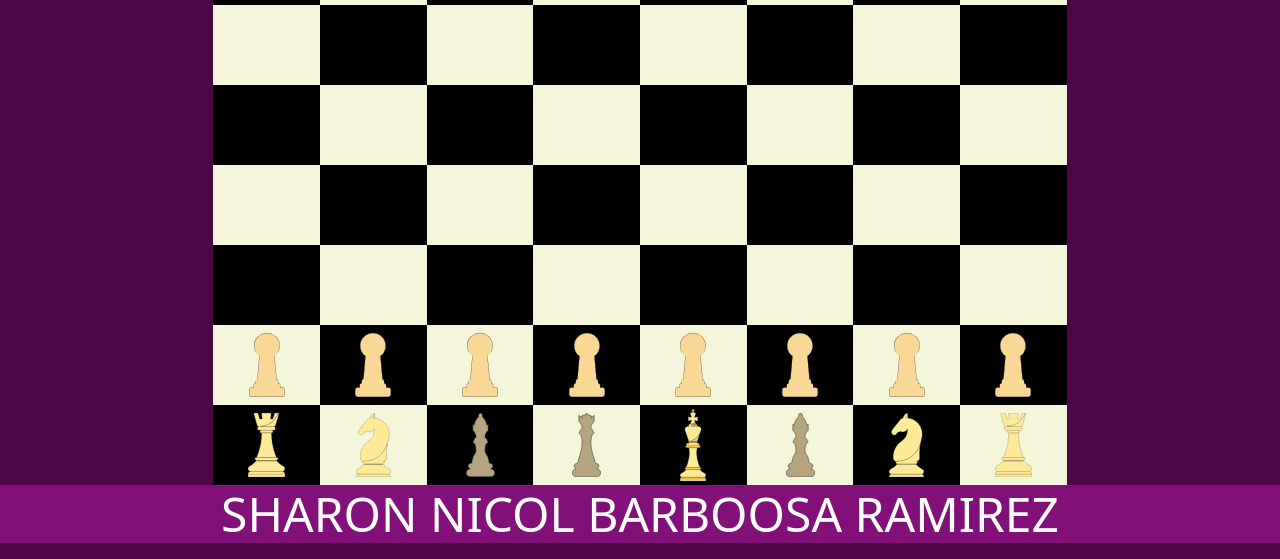
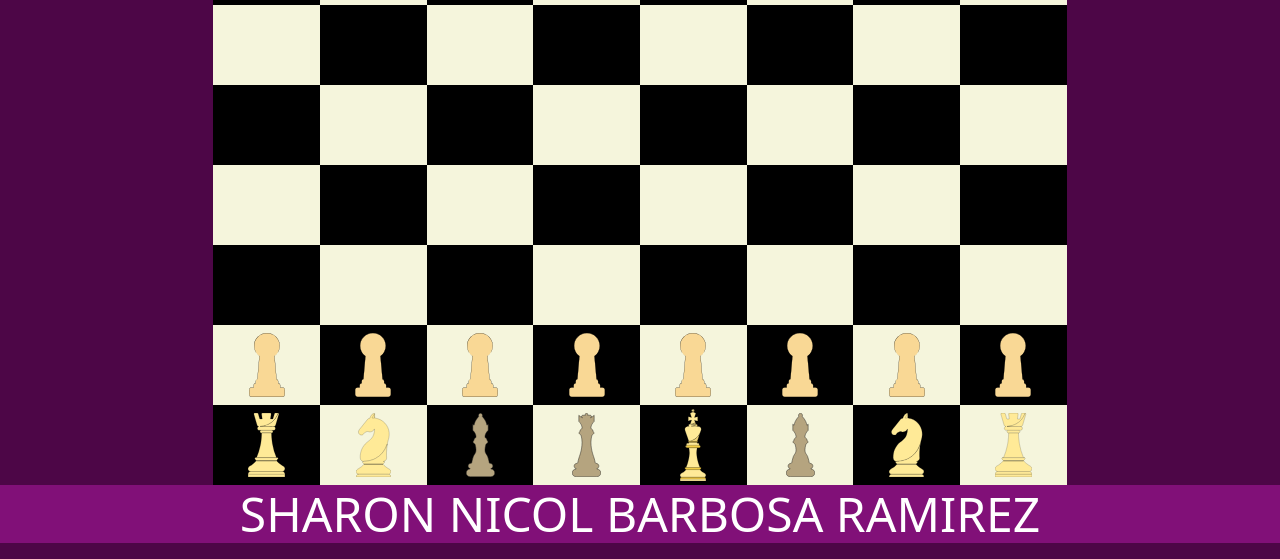
Before and after one commit to sharonbarbosa20/ajedrezAnimado, a plain HTML site: page index.html in a window 1280 px wide. Shown: the part 249-808 px from the top of the page. Drawn offline with nearby package versions, Linux system fonts and the light colour scheme.

Commit message:
He eliminado una o en el footer

```diff
--- a/index.html
+++ b/index.html
@@ -172,7 +172,7 @@
 
     <footer>
       <section>
-        <p class="display-5 text-center text-white color"><strong>SHARON NICOL BARBOOSA RAMIREZ</strong></p>
+        <p class="display-5 text-center text-white color"><strong>SHARON NICOL BARBOSA RAMIREZ</strong></p>
       </section>
     </footer>
     <script src="https://cdn.jsdelivr.net/npm/bootstrap@5.3.3/dist/js/bootstrap.bundle.min.js" integrity="sha384-YvpcrYf0tY3lHB60NNkmXc5s9fDVZLESaAA55NDzOxhy9GkcIdslK1eN7N6jIeHz" crossorigin="anonymous"></script>
```
